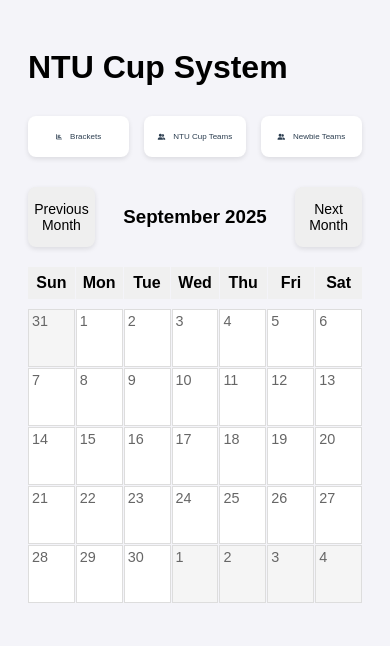
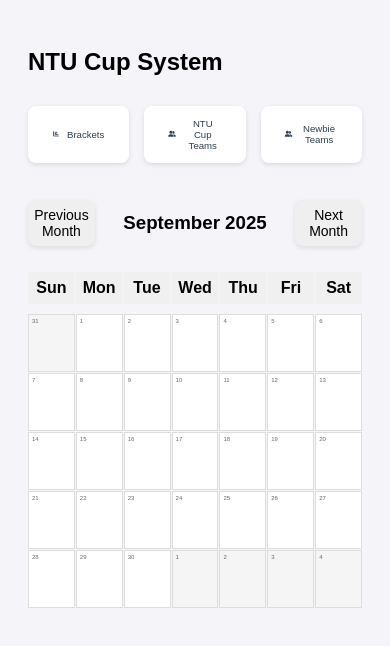
Before and after one commit to Andrew-is-alive/ntucup, a plain HTML site: page index.html in a window 390 px wide. Drawn offline with Linux system fonts and the light colour scheme.

Commit message:
phone screen version

```diff
--- a/index.html
+++ b/index.html
@@ -52,8 +52,7 @@
                 flex: 1 1 0;
                 text-align: center;
                 justify-content: center;
-                padding: 16px 0;
-                font-size: 0.5em;
+                font-size: 0.6em;
             }
             .nav-link i {
             font-size: 0.2em;
@@ -350,7 +349,7 @@
             .calendar-day {
             min-height: 50px;
             padding: 3px;
-            font-size: 0.1fr;
+            font-size: 0.4em;
             }
             .calendar-date {
             font-size: 0.9em;
@@ -362,8 +361,8 @@
             .action-btn {
             width: 20%;
             justify-content: center;
-            padding: 14px 0;
-            font-size: 1fr;
+            padding: 7px 0;
+            font-size: 0.2fr;
             }
         }
 
@@ -414,7 +413,7 @@
 <body>
     <script src = 'dataStorage.js'></script>
     <script src = 'Matchinfo.js'></script>
-    <h1>NTU Cup System</h1>
+    <h2>NTU Cup System</h2>
     <div class = "navigation">
         <a href="visual.html" class="nav-link">
             <i class="fas fa-chart-bar"></i>
```
